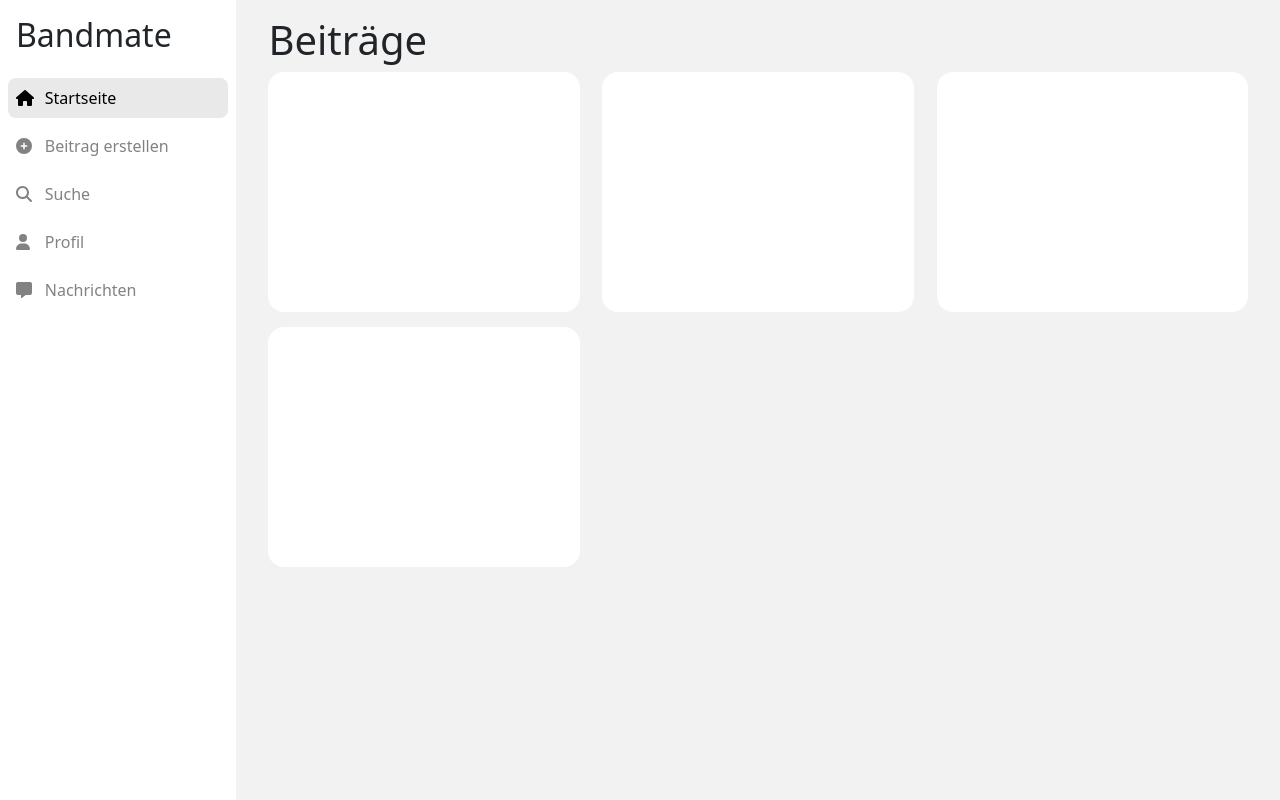
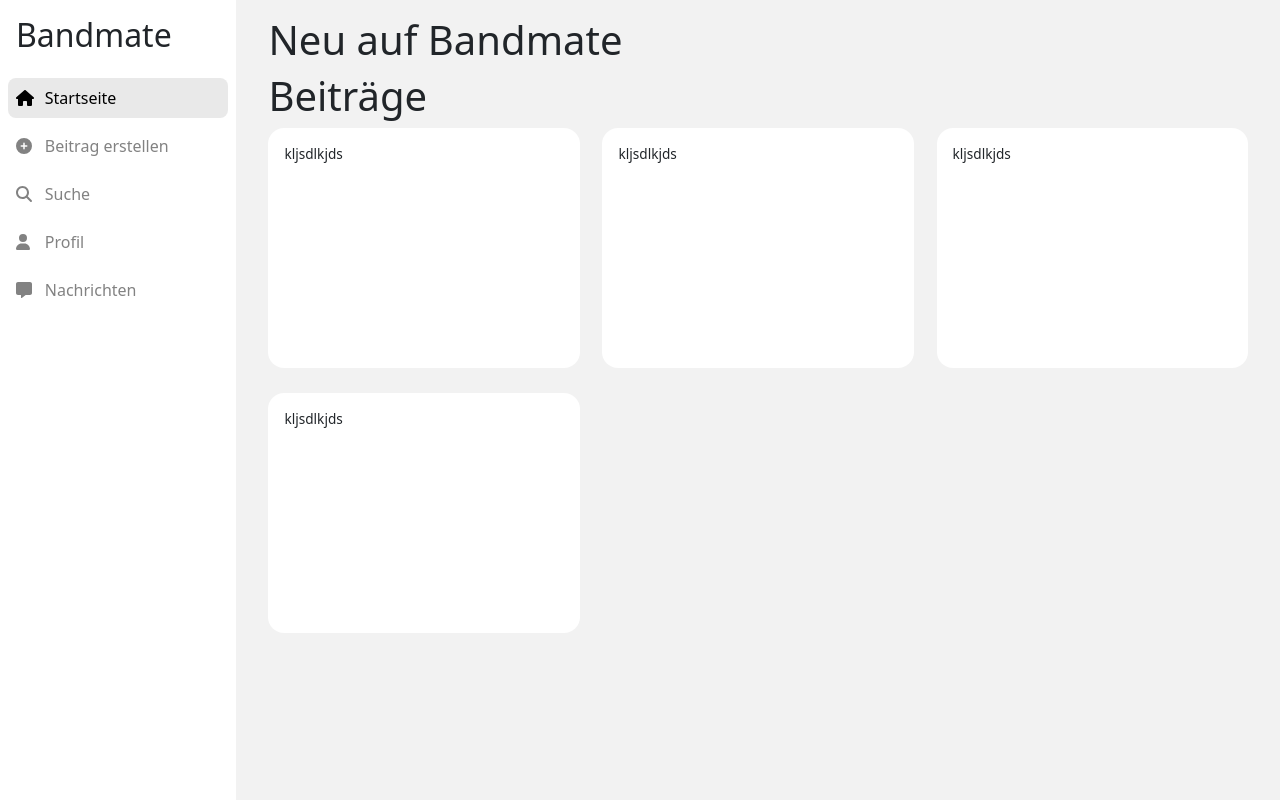
Before and after one commit to KarstenKrause/bandmate-web, a React (Create React App) app: page /home in a window 1280 px wide. Built offline with nearby package versions, Linux system fonts and the light colour scheme.

Commit message:
added posts testdata + styling

```diff
--- a/src/components/cards/post-cards/PostCard.module.scss
+++ b/src/components/cards/post-cards/PostCard.module.scss
@@ -3,9 +3,14 @@
 .post-card {
   width: 100%;
   height: 15rem;
-  margin-bottom: 15px;
+  margin-bottom: 25px;
   border-radius: 1rem;
   background-color: white;
+}
+
+.description-container {
+  padding: 1rem;
+  font-size: .85rem;
 }
 
 @include min-small-screen {
--- a/src/components/cards/post-cards/PostCard.tsx
+++ b/src/components/cards/post-cards/PostCard.tsx
@@ -3,12 +3,15 @@ import { FunctionComponent } from 'react';
 import styles from "./PostCard.module.scss"
 
 interface PostCardProps {
-
+  description: string
 }
 
-const PostCard: FunctionComponent<PostCardProps> = () => {
+const PostCard: FunctionComponent<PostCardProps> = ({ description }) => {
   return (
-    <div className={styles["post-card"]}>
+    <div className={`${styles["post-card"]}`}>
+      <div className={`${styles["description-container"]}`}>
+        <p>{description}</p>
+      </div>
 
     </div>
   );
--- a/src/pages/home/Home.tsx
+++ b/src/pages/home/Home.tsx
@@ -2,6 +2,21 @@ import React from 'react'
 import "./home.scss"
 import PostCard from '../../components/cards/post-cards/PostCard';
 
+
+const testPostCardsData = [
+  {
+    description: "kljsdlkjds"
+  },
+  {
+    description: "kljsdlkjds"
+  },
+  {
+    description: "kljsdlkjds"
+  },
+  {
+    description: "kljsdlkjds"
+  },
+]
 export interface IHomePageProps {
 
 }
@@ -9,12 +24,15 @@ export interface IHomePageProps {
 const HomePage: React.FunctionComponent<IHomePageProps> = (props) => {
   return (
     <div className="home-container">
+      <h1>Neu auf Bandmate</h1>
       <h1>Beiträge</h1>
       <div className='posts-container'>
-          <PostCard />
-          <PostCard />
-          <PostCard />
-          <PostCard />
+
+        {
+          testPostCardsData.map(post => (
+            <PostCard description={post.description}/>
+          ))
+        }
       </div>
 
     </div>
```
Lines whose indentation alone changed are shown as unchanged.
